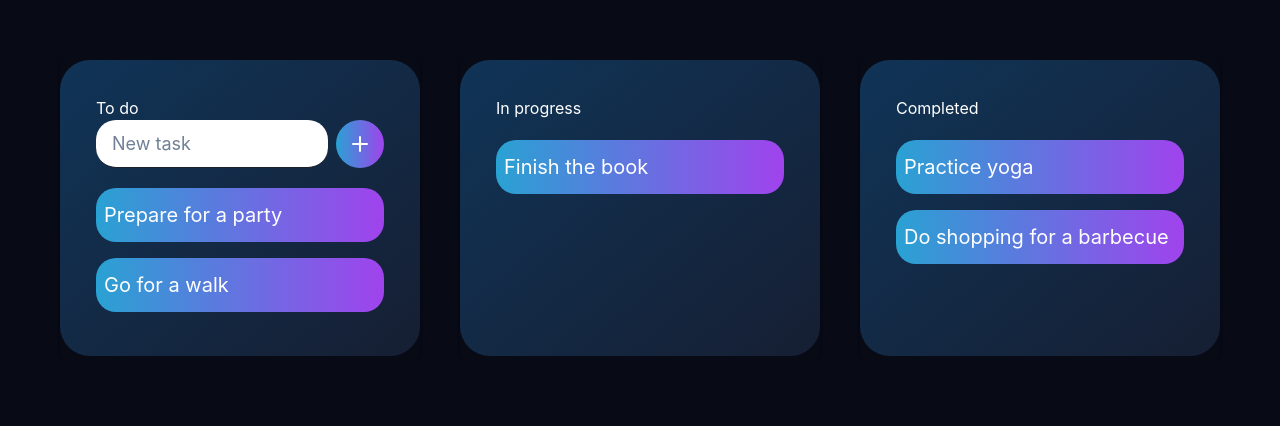
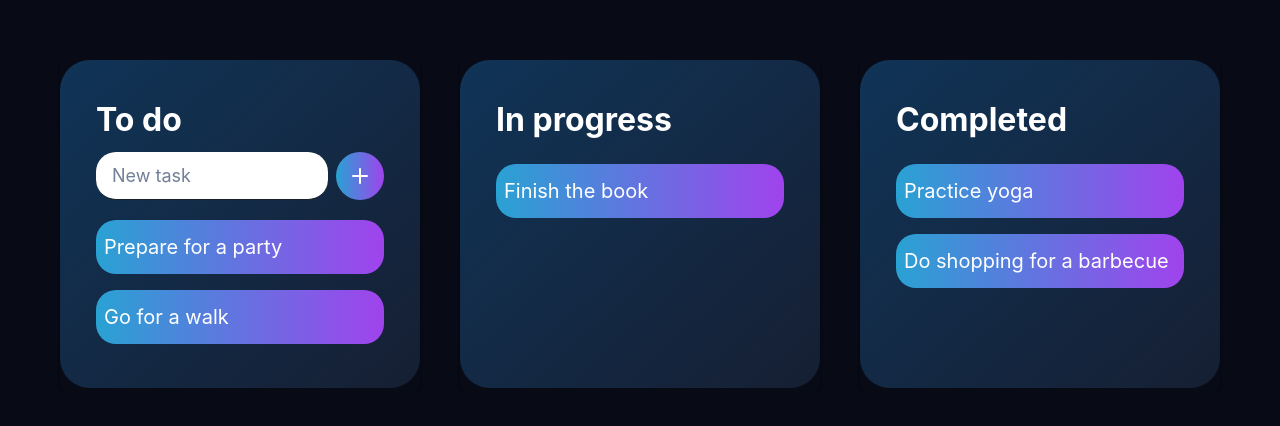
Before and after one commit to Eldigia/tasks-progress-dnd, a React (Vite) app: page / in a window 1280 px wide. Shown: the top 426 px of the page. Built offline with nearby package versions, Linux system fonts and the light colour scheme.

Commit message:
fix: fix display

```diff
--- a/src/App.tsx
+++ b/src/App.tsx
@@ -1,4 +1,4 @@
-import { Flex } from "@chakra-ui/react";
+import { Flex, Text } from "@chakra-ui/react";
 import { DragDropContext, Droppable } from "react-beautiful-dnd";
 import { Task } from "./components/Task";
 import { TaskInput } from "./components/TaskInput";
@@ -59,12 +59,15 @@ function App() {
                 ref={provided.innerRef}
                 m="5"
                 w="100%"
-                // bg="lightDark"
                 bgGradient="linear(to-tl, #161F33, #103457 )"
                 borderRadius="30px"
               >
                 <Flex boxShadow="base" p="9" w="100%" flexDir="column">
-                  <Flex color="white">{section.name}</Flex>
+                  <Flex>
+                    <Text color="white" fontSize="2rem" fontWeight="bold">
+                      {section.name}
+                    </Text>
+                  </Flex>
                   {section.name === "To do" ? <TaskInput /> : null}
 
                   <Flex pt="3" flexDir="column">
--- a/src/components/TaskInput.tsx
+++ b/src/components/TaskInput.tsx
@@ -30,7 +30,7 @@ export const TaskInput = () => {
   }
 
   return (
-    <Flex>
+    <Flex mt="2">
       {}
       <Input
         size="lg"
--- a/src/theme.ts
+++ b/src/theme.ts
@@ -3,7 +3,6 @@ import { extendTheme } from "@chakra-ui/react";
 const styles = {
   global: {
     body: {
-      // bg: "#080A0B",
       bg: "#080B16",
     },
   },
```
